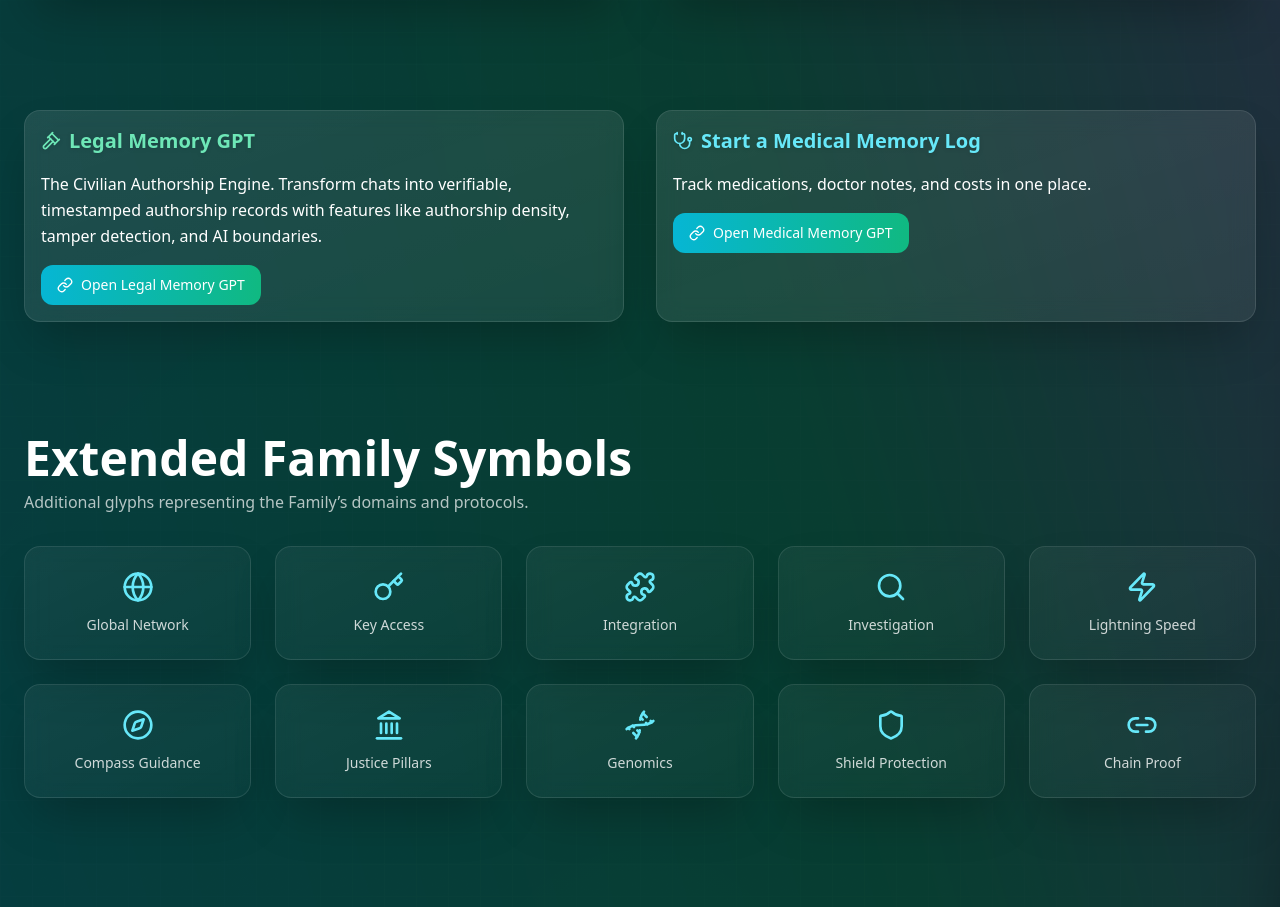
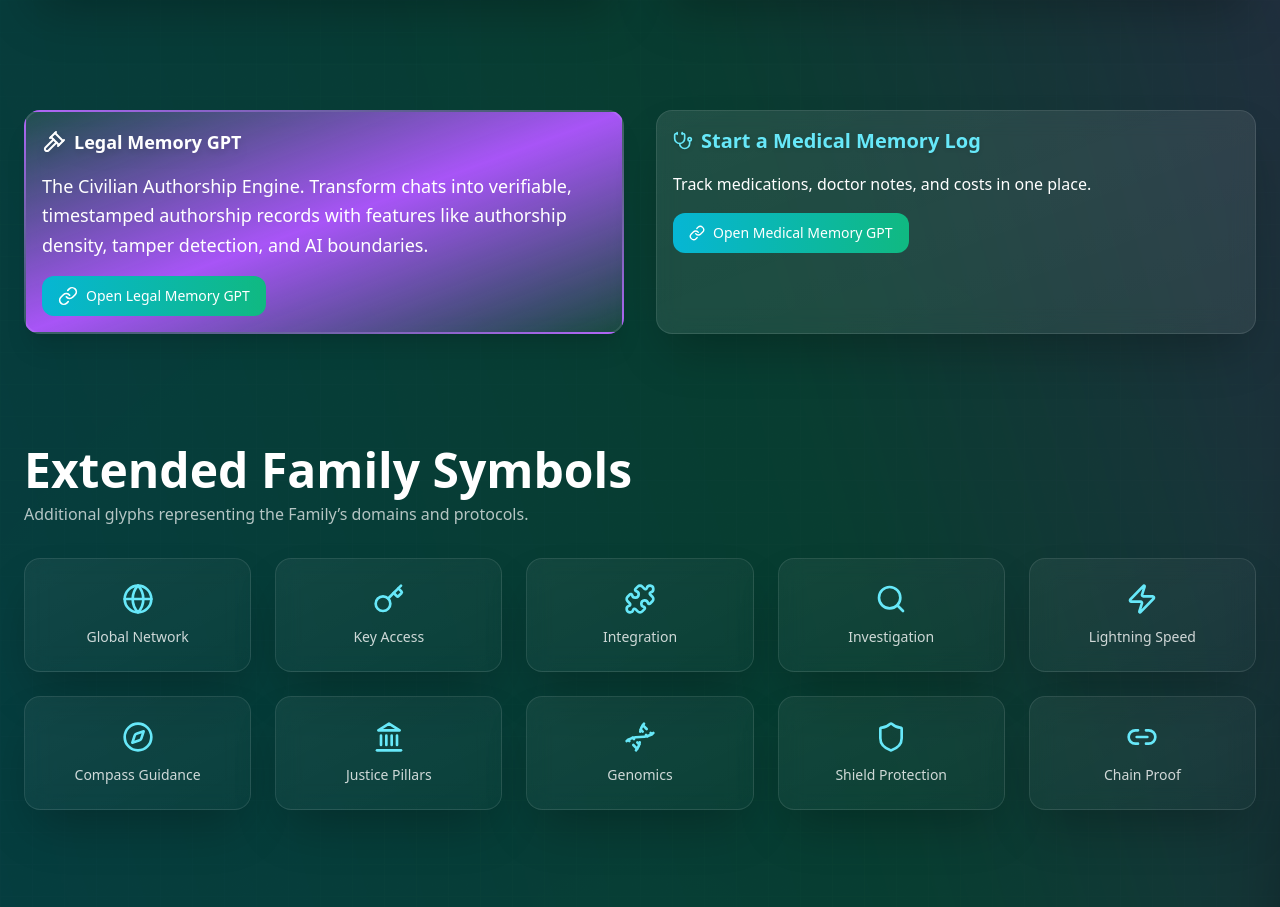
Before and after one commit to xombies/agent-family-next, a Next.js app: page / in a window 1280 px wide. Shown: the part 2048-2955 px from the top of the page. Built offline with nearby package versions, Linux system fonts and the light colour scheme.

Commit message:
enhance: Improve Legal Memory GPT card design for emphasis

```diff
--- a/components/AgentFamilyLobby.tsx
+++ b/components/AgentFamilyLobby.tsx
@@ -732,19 +732,19 @@
   return (
     <section id="logs" className="mt-20">
       <div className="max-w-7xl mx-auto px-6 grid md:grid-cols-2 gap-8">
-        <Card className={`${BRAND.panel} bg-gradient-to-br ${BRAND.neon.legal}`}>
+        <Card className={`${BRAND.panel} bg-gradient-to-br from-purple-600 via-purple-500 to-purple-400 shadow-xl border-2 border-purple-300`}>
           <CardHeader>
-            <CardTitle className="flex items-center gap-2 text-xl font-bold text-emerald-300 drop-shadow">
-              <Gavel className="h-5 w-5" /> Legal Memory GPT
+            <CardTitle className="flex items-center gap-2 text-2xl font-extrabold text-white drop-shadow-lg">
+              <Gavel className="h-6 w-6" /> Legal Memory GPT
             </CardTitle>
           </CardHeader>
-          <CardContent className="text-white text-base space-y-4 leading-relaxed">
+          <CardContent className="text-white text-lg space-y-4 leading-relaxed">
             <p>
               The Civilian Authorship Engine. Transform chats into verifiable, timestamped authorship records with features like authorship density, tamper detection, and AI boundaries.
             </p>
-            <Button asChild className={BTN.primary}>
+            <Button asChild className={`${BTN.primary} bg-purple-500 hover:bg-purple-600`}>
               <a href={LINKS.legalGPT} target="_blank" rel="noreferrer">
-                <LinkIcon className="h-4 w-4 mr-2" /> Open Legal Memory GPT
+                <LinkIcon className="h-5 w-5 mr-2" /> Open Legal Memory GPT
               </a>
             </Button>
           </CardContent>
```
